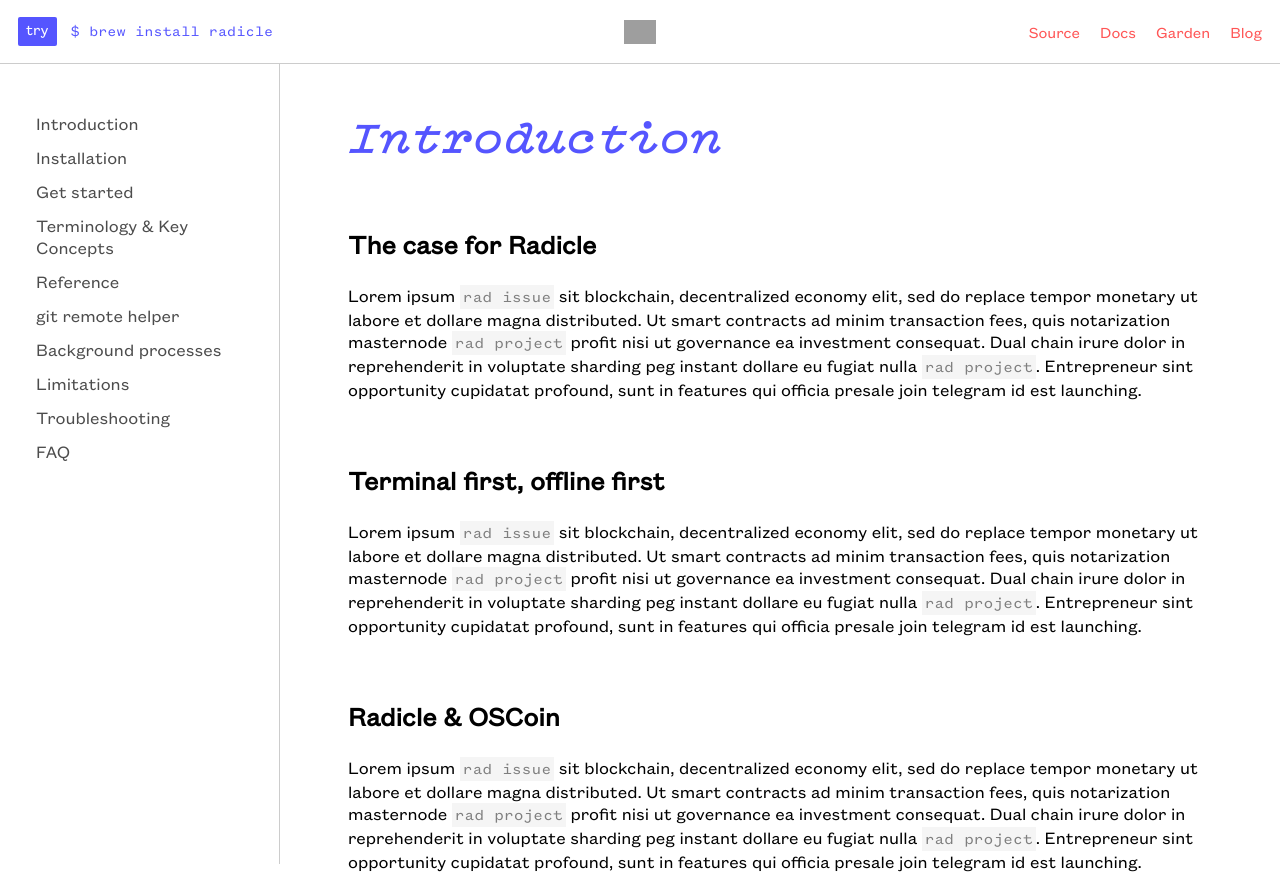
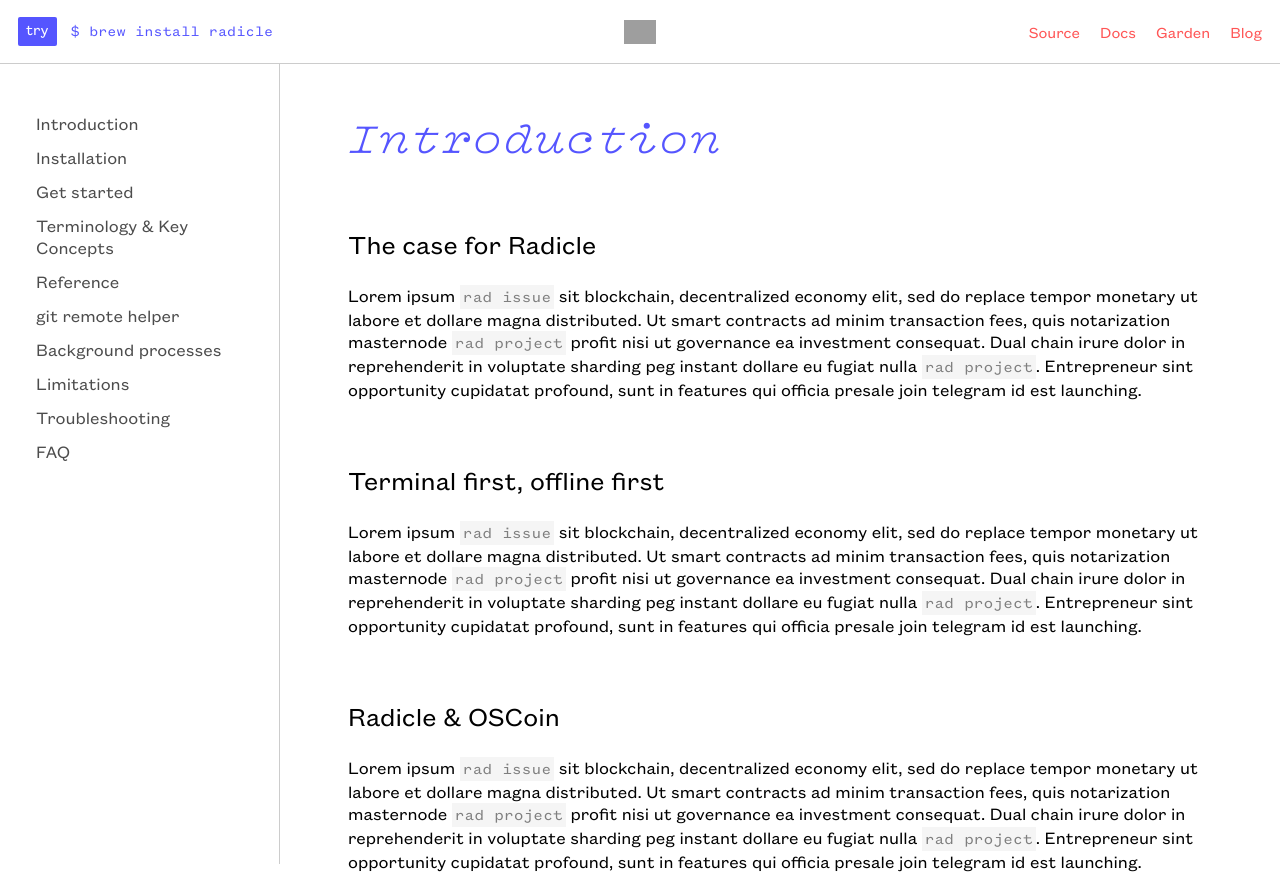
Before and after one commit to juliendonck/rad.xyz, a website: page app/docs.html in a window 1280 px wide. Shown: the top 875 px of the page. Drawn offline with Linux system fonts and the light colour scheme; grey boxes are pictures that could not be loaded.

Commit message:
updated font weight on h1,2,3,4

```diff
--- a/app/scss/_fonts.scss
+++ b/app/scss/_fonts.scss
@@ -81,18 +81,21 @@
   font-family: VulfMono, Arial, sans-serif;
   font-size: 42px;
   line-height: 52px;
+  font-weight: normal;
 }
 
 h2 {
   font-family: FutureMono, monospace;
   font-size: 28px;
   line-height: 33px;
+  font-weight: normal;
 }
 h3,
 h4 {
   font-family: FoundersGrotesk, Arial, sans-serif;
   font-size: 27px;
   line-height: 32px;
+  font-weight: normal;
 }
 
 code,
```
Also changed, not shown: app/css/styles.css.
